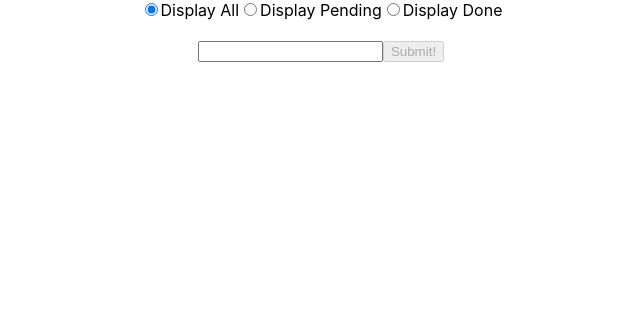
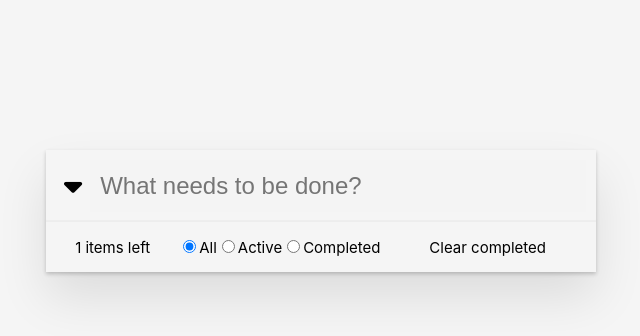
Before and after one commit to harisliv/todoapp-v2, a React (Create React App) app: page / in a window 1280 px wide. Shown: the top 336 px of the page, without its empty margins (319-959 px from the left). Built offline with nearby package versions, Linux system fonts and the light colour scheme.

Commit message:
styling final v1

```diff
--- a/package.json
+++ b/package.json
@@ -3,6 +3,9 @@
   "version": "0.1.0",
   "private": true,
   "dependencies": {
+    "@fortawesome/fontawesome-svg-core": "^1.2.36",
+    "@fortawesome/free-solid-svg-icons": "^5.15.4",
+    "@fortawesome/react-fontawesome": "^0.1.15",
     "@testing-library/jest-dom": "^5.14.1",
     "@testing-library/react": "^11.2.7",
     "@testing-library/user-event": "^12.8.3",
--- a/public/index.html
+++ b/public/index.html
@@ -25,6 +25,11 @@
       Learn how to configure a non-root public URL by running `npm run build`.
     -->
     <title>React App</title>
+
+    <script
+      src="https://kit.fontawesome.com/b7a5b0d249.js"
+      crossorigin="anonymous"
+    ></script>
   </head>
   <body>
     <noscript>You need to enable JavaScript to run this app.</noscript>
--- a/src/App.css
+++ b/src/App.css
@@ -1,38 +1,136 @@
 .App {
   text-align: center;
+  display: flex;
+  justify-content: center;
+  flex-wrap: wrap;
+  width: 550px;
+  /* border: 3px solid #eb0404; */
+  box-shadow: 0 2px 4px 0 rgb(0 0 0 / 20%), 0 25px 50px 0 rgb(0 0 0 / 10%);
+  margin-top: 150px;
 }
 
-.App-logo {
-  height: 40vmin;
-  pointer-events: none;
+.newTodoForm {
+  flex: 1 1 500px;
+  overflow: hidden;
+  padding: 10px;
+  box-shadow: inset 0 -2px 1px rgb(0 0 0 / 3%);
+  display: flex;
 }
 
-@media (prefers-reduced-motion: no-preference) {
-  .App-logo {
-    animation: App-logo-spin infinite 20s linear;
-  }
+.filterTodo {
+  padding: 15px 0;
 }
 
-.App-header {
-  background-color: #282c34;
-  min-height: 100vh;
-  display: flex;
-  flex-direction: column;
-  align-items: center;
-  justify-content: center;
-  font-size: calc(10px + 2vmin);
-  color: white;
+.todoList {
+  flex: 1 1 500px;
+  margin: 0;
 }
 
-.App-link {
-  color: #61dafb;
+.filterTodo {
+  flex: 1 1 500px;
 }
 
-@keyframes App-logo-spin {
-  from {
-    transform: rotate(0deg);
-  }
-  to {
-    transform: rotate(360deg);
-  }
+.mainInput {
+  width: 100%;
+  border: none;
+  height: 50px;
+  font-size: 24px;
+  background: rgba(0, 0, 0, 0.003);
+  padding-left: 10px;
 }
+
+.mainInput:focus {
+  outline: none;
+}
+
+.listItem {
+  display: flex;
+  align-items: center;
+  border: none;
+  background: rgba(0, 0, 0, 0.003);
+  box-shadow: inset 0 -2px 1px rgb(0 0 0 / 3%);
+  padding: 10px 0 13px 0;
+  border-bottom: 1px solid #ededed;
+}
+
+.completedCheckbox {
+  display: none;
+}
+
+.contentTitle {
+  flex-basis: 370px;
+  word-break: break-all;
+  text-align: left;
+  padding: 0 15px;
+  margin: 0;
+}
+
+.deleteIcon,
+.editIcon {
+  flex-basis: 10px;
+  margin: 0 8px;
+  font-size: 22px;
+}
+
+.selectAllIcon {
+  flex-basis: 10px;
+  margin: 0 8px;
+  font-size: 29px;
+  margin-top: 6px;
+}
+
+.deleteIcon {
+  color: red;
+}
+
+.editIcon {
+  color: purple;
+}
+
+.customCheckBox {
+  flex-basis: 70px;
+}
+
+.customCheckBox div {
+  width: 23px;
+  height: 23px;
+  display: inline-block;
+  border: 3px solid #1abc9c;
+  text-align: center;
+  line-height: 20px;
+  margin-right: 6px;
+  border-radius: 50%;
+  cursor: pointer;
+}
+
+.customCheckBox i {
+  font-size: 15px;
+  opacity: 0;
+  color: #1abc9c;
+}
+.customCheckBox:hover div {
+  background: #b4f5e85d;
+}
+input:checked + .customCheckBox i {
+  opacity: 1;
+}
+
+.footer {
+  display: flex;
+  font-size: 15px;
+  justify-content: space-around;
+  align-items: center;
+  width: 500px;
+}
+
+.footer-item {
+  flex: 1;
+}
+
+.footer-item.filterTodo{
+  flex:3;
+}
+
+.clearCompleted {
+  flex:2;
+}
--- a/src/App.js
+++ b/src/App.js
@@ -53,8 +53,6 @@ function App() {
 
   return (
     <div className="App">
-      <Filter onChange={changeFilterHandler} checked={checked} />
-      <br />
       <Form formSubmit={formSubmitHandler} />
       <List
         todos={filterTodos(checked)}
@@ -62,6 +60,11 @@ function App() {
         updateTodo={updateTodo}
         completeTodo={completeTodo}
       />
+      <div className="footer">
+        <label className="itemsLeft footer-item">1 items left</label>
+        <Filter onChange={changeFilterHandler} checked={checked} />
+        <label className="clearCompleted footer-item">Clear completed</label>
+      </div>
     </div>
   );
 }
--- a/src/Filter.js
+++ b/src/Filter.js
@@ -2,7 +2,7 @@ import React from "react";
 
 const Filter = ({checked, onChange}) => {
   return (
-    <div>
+    <div className="filterTodo footer-item">
       <input
         type="radio"
         id="all"
@@ -11,7 +11,7 @@ const Filter = ({checked, onChange}) => {
         onChange={onChange}
         checked={checked === 'all'}
       />
-      <label htmlFor="all">Display All</label>
+      <label htmlFor="all">All</label>
       <input
         type="radio"
         id="pending"
@@ -20,7 +20,7 @@ const Filter = ({checked, onChange}) => {
         onChange={onChange}
         checked={checked === 'pending'}
       />
-      <label htmlFor="pending">Display Pending</label>
+      <label htmlFor="pending">Active</label>
       <input
         type="radio"
         id="done"
@@ -29,7 +29,7 @@ const Filter = ({checked, onChange}) => {
         onChange={onChange}
         checked={checked === 'done'}
       />
-      <label htmlFor="done">Display Done</label>
+      <label htmlFor="done">Completed</label>
     </div>
   );
 };
--- a/src/Form.js
+++ b/src/Form.js
@@ -14,16 +14,25 @@ const Form = ({formSubmit}) => {
         setInput('');
     }
 
+    const handleKeyPress = (event) => {
+      if (event.keyCode === 13) {
+        submitHandler();
+      }
+    }
+
   return (
-    <form onSubmit={submitHandler}>
+    <form className="newTodoForm" onSubmit={submitHandler}>
+      <i class="fas fa-sort-down selectAllIcon"></i>
       <input
         type="text"
         name="main_input"
         autoComplete="off"
         value={input}
         onChange={changeHandler}
+        onKeyPress={handleKeyPress}
+        className="mainInput"
+        placeholder="What needs to be done?"
       />
-      <button disabled={input===''} type="submit">Submit!</button>
     </form>
   );
 };
--- a/src/List.css
+++ b/src/List.css
@@ -1,16 +1,10 @@
-.completed {
-    background-color:chartreuse;
+.completed label{
+    /* background-color:chartreuse; */
     text-decoration: line-through;
 }
 
-.pending {
-    background-color: khaki;
-}
 
-.listItem, .updateForm {
-    padding: 15px;
-    margin-top: 10px;
-}
+
 
 .updateForm {
     background-color: chocolate;
--- a/src/List.js
+++ b/src/List.js
@@ -6,6 +6,7 @@ const List = ({ todos, deleteTodo, updateTodo, completeTodo }) => {
   const [updateId, setUpdateID] = useState("");
   const [updateInput, setUpdateInput] = useState("");
   const [completed, setCompleted] = useState(false);
+  const [showIcons, setShowIcons] = useState("");
 
   const deleteHandlerTodo = (id) => {
     deleteTodo(id);
@@ -36,43 +37,60 @@ const List = ({ todos, deleteTodo, updateTodo, completeTodo }) => {
   };
 
   return (
-    <ul>
+    <ul className="todoList">
       {todos.map((todo) =>
         updateId === todo.id ? (
-          <form key={todo.id} onSubmit={submitHandlerForm} className='updateForm'>
+          <form
+            key={todo.id}
+            onSubmit={submitHandlerForm}
+            className="updateForm"
+          >
             <input
               type="text"
               value={updateInput}
               autoComplete="off"
               onChange={changeHandlerForm}
             />
-            <button disabled={updateInput === ''} type="submit">Submit!</button>
+            <button disabled={updateInput === ""} type="submit">
+              Submit!
+            </button>
           </form>
         ) : (
           <ListItem
+            onMouseEnter={() => setShowIcons(todo.id)}
+            onMouseLeave={() => setShowIcons("")}
             key={todo.id}
-            className={todo.completed ? "completed listItem" : "pending listItem"}
+            className={
+              todo.completed ? "completed listItem" : "pending listItem"
+            }
           >
-            <h1>{todo.content}</h1>
-            <button
-              disabled={todo.completed}
-              onClick={() => showUpdateForm(todo.id, todo.content)}
-            >
-              Update!
-            </button>
-            <button
-              disabled={todo.completed}
-              onClick={() => deleteHandlerTodo(todo.id)}
-            >
-              Delete!
-            </button>
             <input
+              id={todo.id}
+              className="completedCheckbox"
               type="checkbox"
               onChange={changeHandlerCheckbox}
               checked={todo.completed}
               value={completed}
               onClick={() => clickHandlerCheckbox(todo.id)}
             />
+            <label for={todo.id} className="customCheckBox">
+              <div>
+                <i class="fa fa-check"></i>
+              </div>
+            </label>
+            <label className="contentTitle">{todo.content}</label>
+            {todo.id === showIcons && (
+              <i
+                className="fas fa-edit editIcon"
+                onClick={() => showUpdateForm(todo.id, todo.content)}
+              ></i>
+            )}
+            {todo.id === showIcons && (
+              <i
+                className="far fa-window-close deleteIcon"
+                onClick={() => deleteHandlerTodo(todo.id)}
+              ></i>
+            )}
           </ListItem>
         )
       )}
--- a/src/components/ListItem.js
+++ b/src/components/ListItem.js
@@ -1,11 +1,15 @@
 import React from "react";
 
 const ListItem = (props) => {
-    return (
-        <li className={props.className}>
-            {props.children}
-        </li>
-    )
-}
+  return (
+    <li
+      className={props.className}
+      onMouseEnter={props.onMouseEnter}
+      onMouseLeave={props.onMouseLeave}
+    >
+      {props.children}
+    </li>
+  );
+};
 
 export default ListItem;
--- a/src/index.css
+++ b/src/index.css
@@ -5,9 +5,17 @@ body {
     sans-serif;
   -webkit-font-smoothing: antialiased;
   -moz-osx-font-smoothing: grayscale;
+  background-color: #f5f5f5;
 }
 
 code {
   font-family: source-code-pro, Menlo, Monaco, Consolas, 'Courier New',
     monospace;
 }
+
+#root {
+  display: flex;
+  justify-content: center;
+  margin:0;
+  padding: 0;
+}
```
Also changed, not shown: 1 other file (tests, documents, lock files or other folders).
